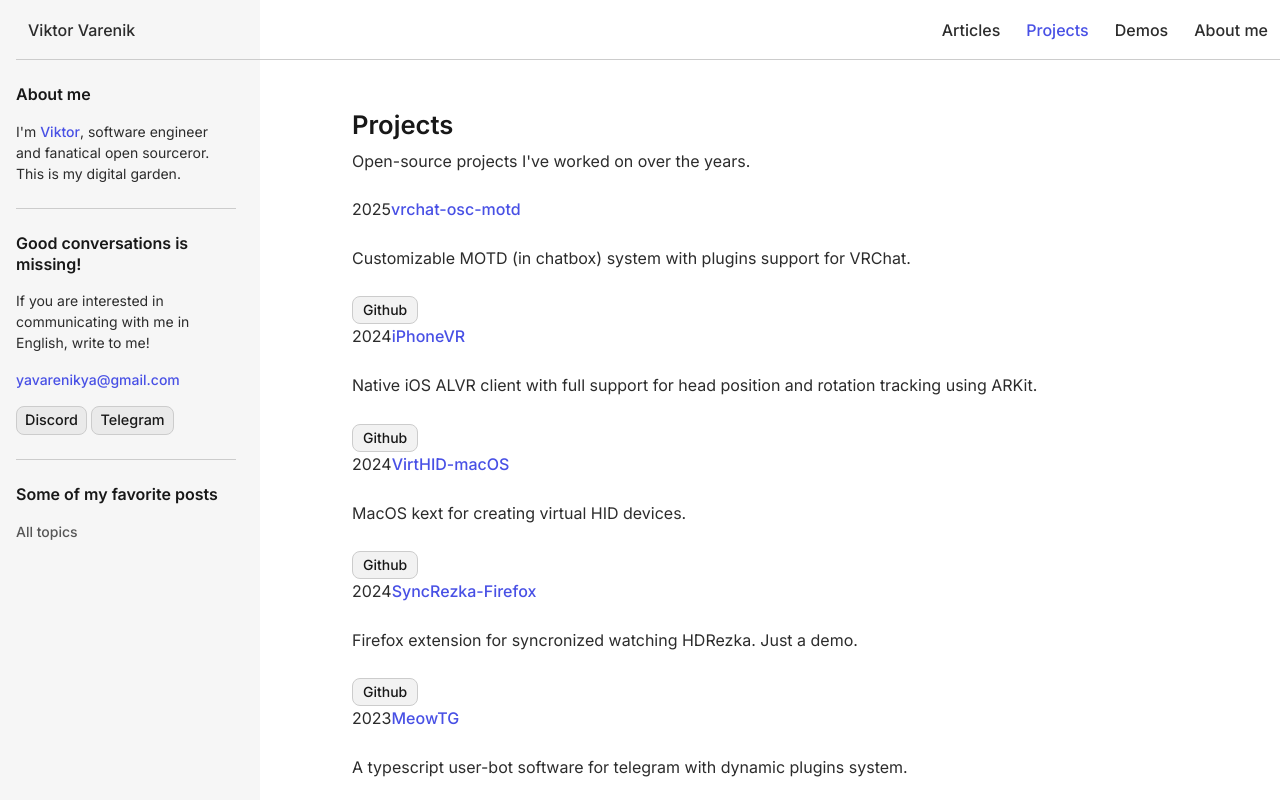
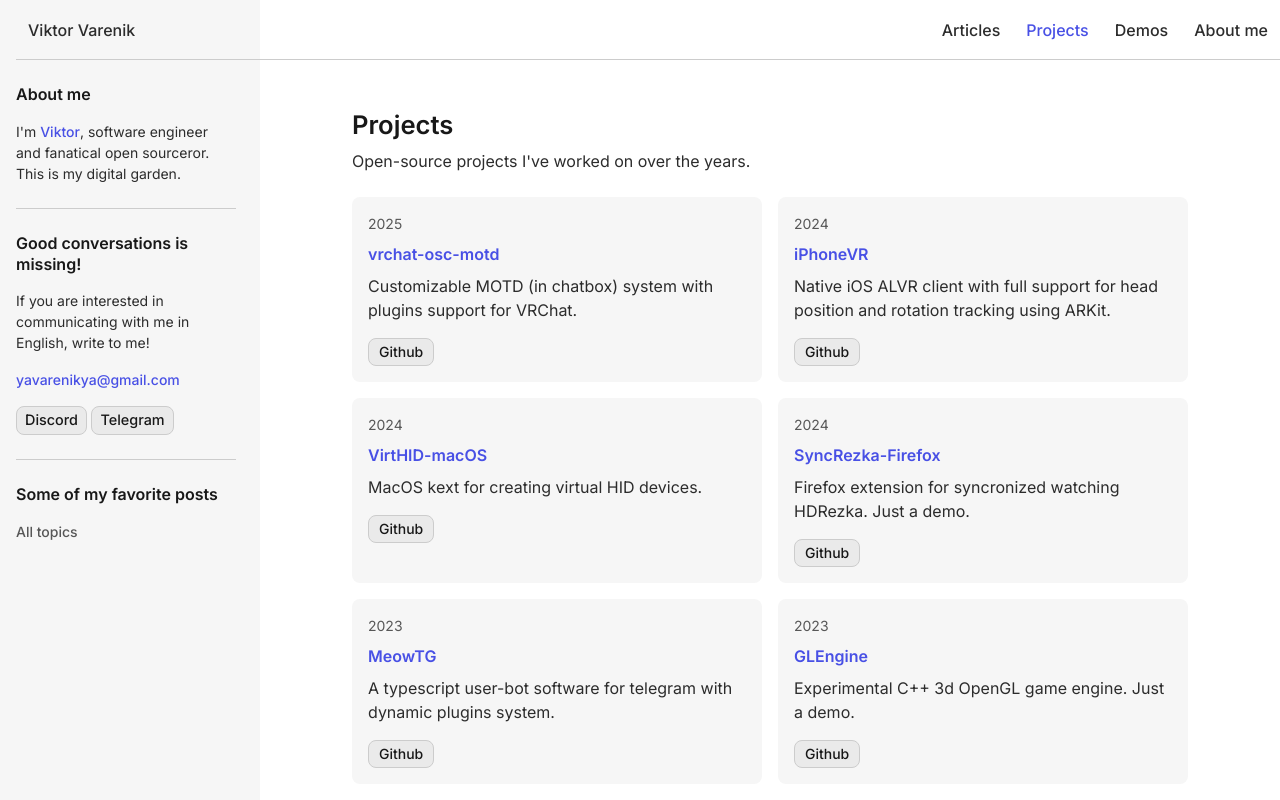
Before and after one commit to kotleni/kotleni.github.io, a React (Vite) app: page /projects in a window 1280 px wide. Shown: the top 800 px of the page. Built offline with nearby package versions, Linux system fonts and the light colour scheme.

Commit message:
fix: return back cards styles
Signed-off-by: Viktor Varenik <yavarenikya@gmail.com>

```diff
--- a/src/routes/App/App.scss
+++ b/src/routes/App/App.scss
@@ -685,3 +685,82 @@ img {
   display: block;
   max-width: 100%;
 }
+
+/* Cards */
+
+.cards {
+  display: grid;
+  gap: 0.5rem;
+}
+
+@media screen and (min-width: 900px) {
+  .cards {
+    gap: 1rem;
+  }
+}
+
+@media screen and (min-width: 1020px) {
+  .cards {
+    grid-template-columns: repeat(2, 1fr);
+  }
+}
+
+@media screen and (min-width: 1320px) {
+  .cards {
+    grid-template-columns: repeat(3, 1fr);
+  }
+}
+
+/* Card */
+
+.card {
+  position: relative;
+  padding: 1rem;
+  background: var(--color-background-sidebar);
+  border-radius: var(--border-radius);
+
+  .card-links {
+    display: flex;
+    align-items: center;
+    gap: 0.5rem;
+  }
+
+  a {
+    font-weight: 600;
+  }
+
+  &.card-highlight {
+    display: flex;
+    align-items: center;
+    gap: 1rem;
+    text-decoration: none;
+
+    div {
+      color: var(--color-text-emphasized);
+    }
+
+    &:hover {
+      div {
+        color: var(--color-text-link-hover);
+      }
+    }
+
+    .gatsby-image-wrapper {
+      min-width: 40px;
+      min-height: 40px;
+    }
+  }
+
+  time {
+    display: block;
+    font-size: 14px;
+    color: var(--color-text-muted);
+    margin-bottom: 0.5rem;
+  }
+
+  p {
+    color: var(--color-text);
+    line-height: 1.5;
+    margin: 0.5rem 0 1rem;
+  }
+}
```
